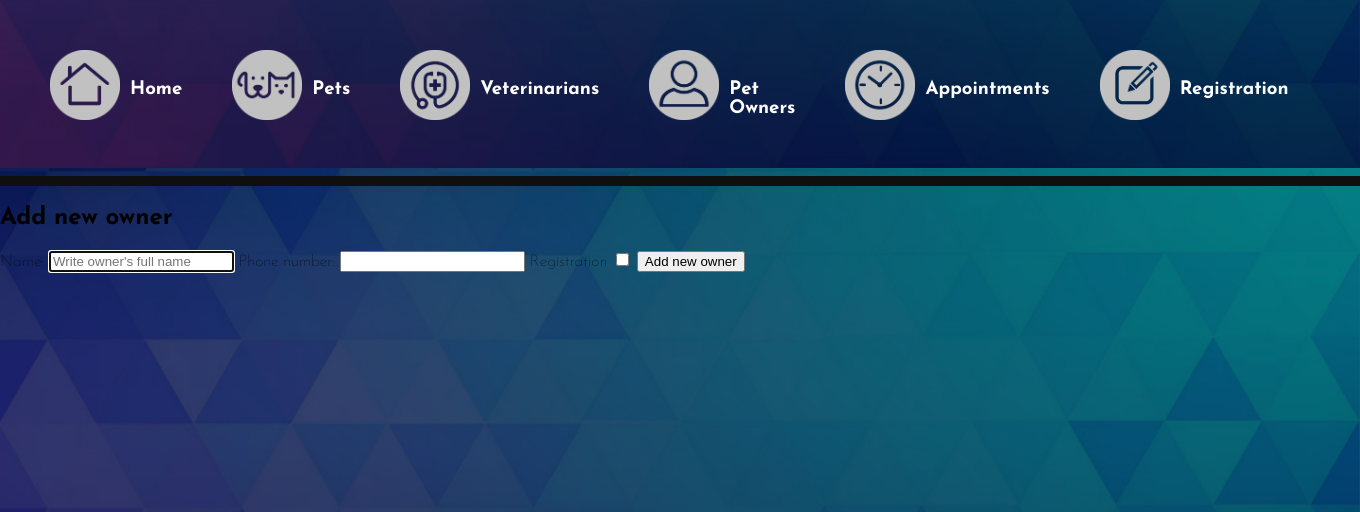
After one commit to Minta-Ra/Python_Veterinary_Management_App_Project, a Flask app: page /owners/new in a window 1360 px wide. The commit adds this page. Shown: the top 512 px of the page. Run offline with Flask 2, Linux system fonts and the light colour scheme; some web fonts are replaced.

Commit message:
Get, create and show pet owners

```diff
--- a/controllers/owner_controller.py
+++ b/controllers/owner_controller.py
@@ -1,3 +1,4 @@
+import re
 from flask import Flask, render_template, request, redirect
 from flask import Blueprint
 from models.owner import Owner
@@ -7,24 +8,38 @@ import repositories.vet_repository as vet_repository
 
 owners_blueprint = Blueprint("owners", __name__)
 
+# RESTful CRUD Routes
+
+# INDEX
+# GET '/owners'
 @owners_blueprint.route("/owners")
 def owners():
     owners = owner_repository.select_all()
     return render_template("owners/index.html", owners=owners)
 
-# RESTful CRUD Routes
-
-# INDEX
-# GET '/owners'
-
 # NEW
 # GET '/owners/new'
+@owners_blueprint.route("/owners/new")
+def new_owner():
+    return render_template("owners/new.html")
 
 # CREATE
 # POST '/owners'
+@owners_blueprint.route("/owners", methods=["POST"])
+def add_new_owner():
+    name = request.form["name"]
+    phone_number = request.form["phone_number"]
+    registration = request.form["registration"]
+    owner = Owner(name, phone_number, registration)
+    owner_repository.save(owner)
+    return redirect("/owners")
 
 # SHOW
 # GET '/owners/<id>'
+@owners_blueprint.route("/owners/<id>")
+def show(id):
+    owner = owner_repository.select(id)
+    return render_template("owners/show.html", owner=owner)
 
 # EDIT
 # GET '/owners/<id>/edit'
--- a/controllers/vet_controller.py
+++ b/controllers/vet_controller.py
@@ -3,8 +3,8 @@ from flask import Flask, render_template, request, redirect
 from flask import Blueprint
 from models.vet import Vet
 import repositories.vet_repository as vet_repository
-import repositories.owner_repository as owner_repository
-import repositories.pet_repository as pet_repository
+# import repositories.owner_repository as owner_repository
+# import repositories.pet_repository as pet_repository
 
 
 vets_blueprint = Blueprint("veterinarians", __name__)
@@ -32,7 +32,6 @@ def vets():
 @vets_blueprint.route("/veterinarians/new", methods=["GET"])
 def new_vet():
     return render_template("vets/new.html")
-
 
 # CREATE
 # POST '/vets'
--- /dev/null
+++ b/templates/owners/new.html
@@ -0,0 +1,28 @@
+{% extends 'base.html' %}
+
+{% block content %}
+
+<h1>Add new owner</h1>
+
+<form action="/owners" method="post">
+
+    <!-- Insert vet's details -->
+    <label for="name">Name:</label>
+    <input autocomplete="off" autofocus type="text" name="name" placeholder="Write owner's full name" id="name">
+
+    <label for="phone_number">Phone number:</label>
+    <input autocomplete="off" type="text" name="phone_number" id="phone_number">
+
+    <label for="registration">Registration</label>
+    <input type="checkbox" id="registration" name="registration">
+
+
+    <!-- Display all owner's pets -->
+
+
+    <!-- Submit button -->
+    <input type="submit" value="Add new owner">
+
+</form>
+
+{% endblock content %}
--- a/templates/pets/index.html
+++ b/templates/pets/index.html
@@ -40,8 +40,8 @@
             </tr>
         {% endfor %}
     </table>
+    <hr>
 
-    <hr>
 </div>
 
 {% endblock content %}
```
Also changed, not shown: templates/owners/index.html (+7 -0 lines), templates/owners/show.html (added, +23 -0 lines), templates/vets/index.html (+8 -0 lines).
